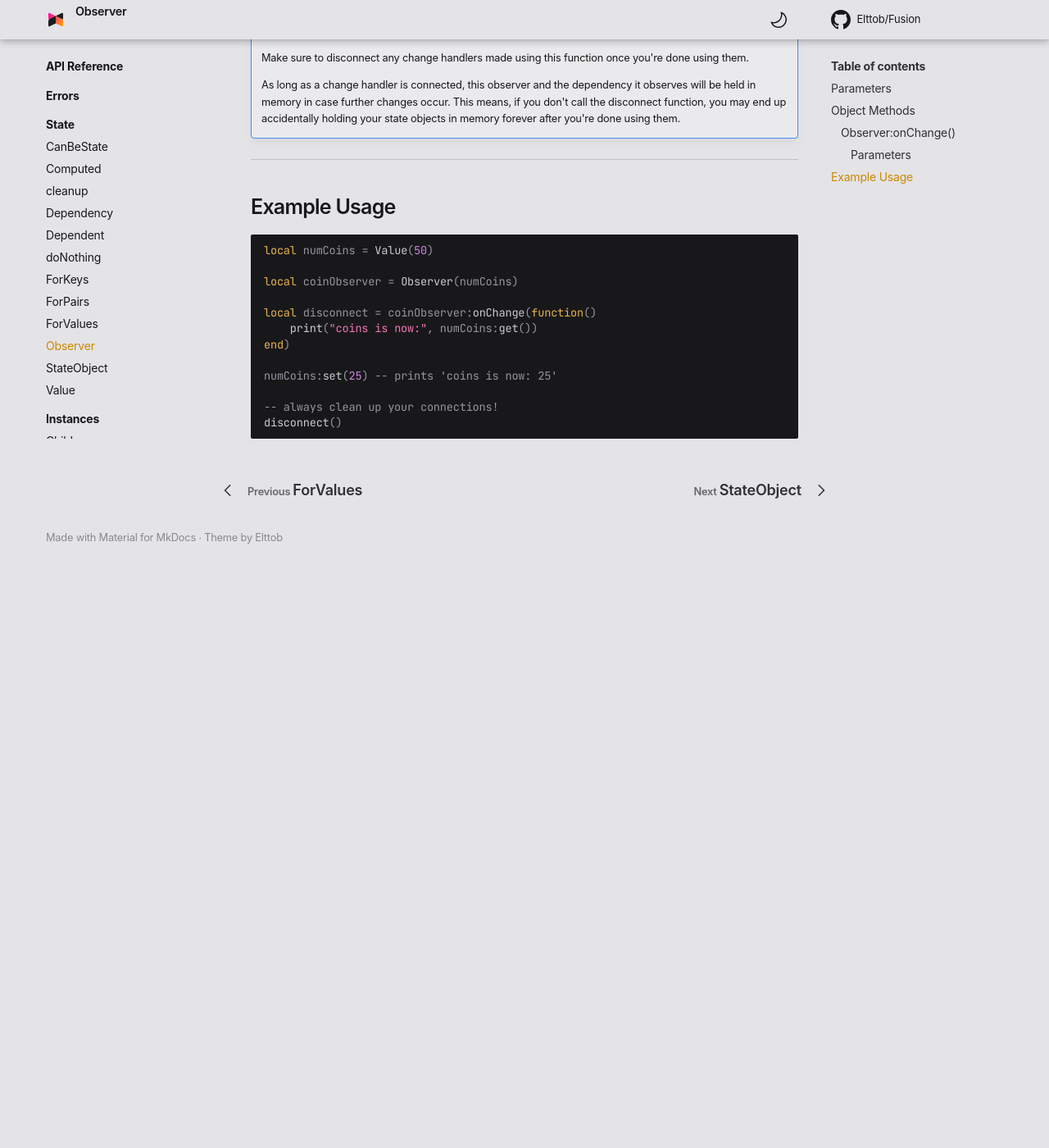
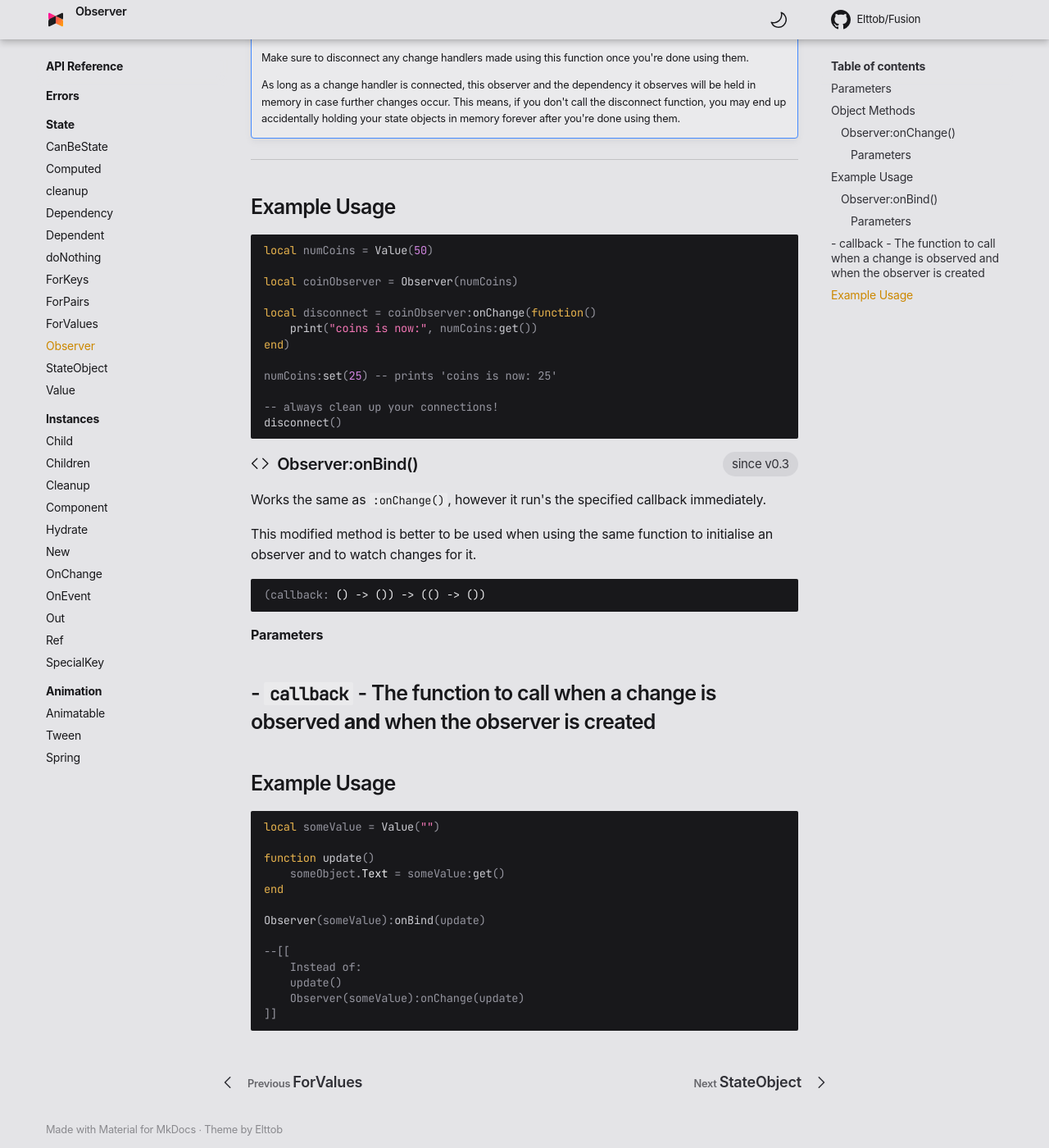
Before and after one commit to dphfox/Fusion, an MkDocs documentation site: the page built from docs/api-reference/state/observer.md, in a window 1280 px wide and 1400 px high, scrolled down 894 px. Shown: the whole window at 82% size. Built offline with MkDocs 1.6.1 and Material for MkDocs 9.7.7, drawn with Linux system fonts in a browser that asks for light colours; some web fonts are replaced; comment, search, counter and statistics services are not loaded; the version menu is left out; before the commit the page ends 1573 px from its top, so only the background shows below that.

Commit message:
Add `:onBind` documentation

````diff
--- a/docs/api-reference/state/observer.md
+++ b/docs/api-reference/state/observer.md
@@ -74,3 +74,41 @@ numCoins:set(25) -- prints 'coins is now: 25'
 -- always clean up your connections!
 disconnect()
 ```
+
+<p class="fusiondoc-api-pills">
+	<span class="fusiondoc-api-pill-since">since v0.3</span>
+</p>
+
+### :octicons-code-24: Observer:onBind()
+
+Works the same as `:onChange()`, however it run's the specified callback
+immediately.
+
+This modified method is better to be used when using the same function to initialise an
+observer and to watch changes for it.
+
+```Lua
+(callback: () -> ()) -> (() -> ())
+```
+#### Parameters
+
+- `callback` - The function to call when a change is observed **and** when the observer is created
+-----
+
+## Example Usage
+
+```Lua
+local someValue = Value("")
+
+function update()
+	someObject.Text = someValue:get()
+end
+
+Observer(someValue):onBind(update)
+
+--[[
+	Instead of:
+	update()
+	Observer(someValue):onChange(update)
+]]
+```
````
